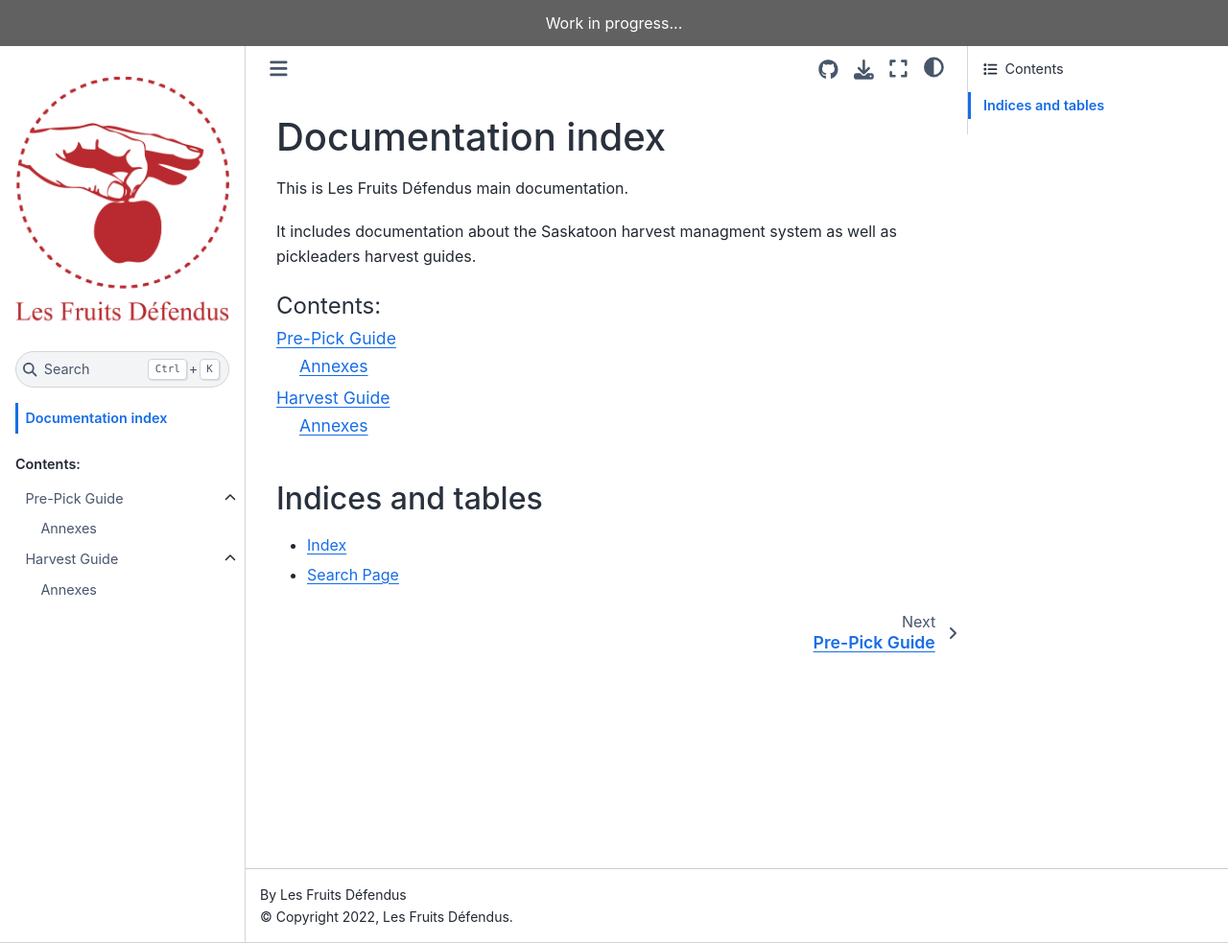
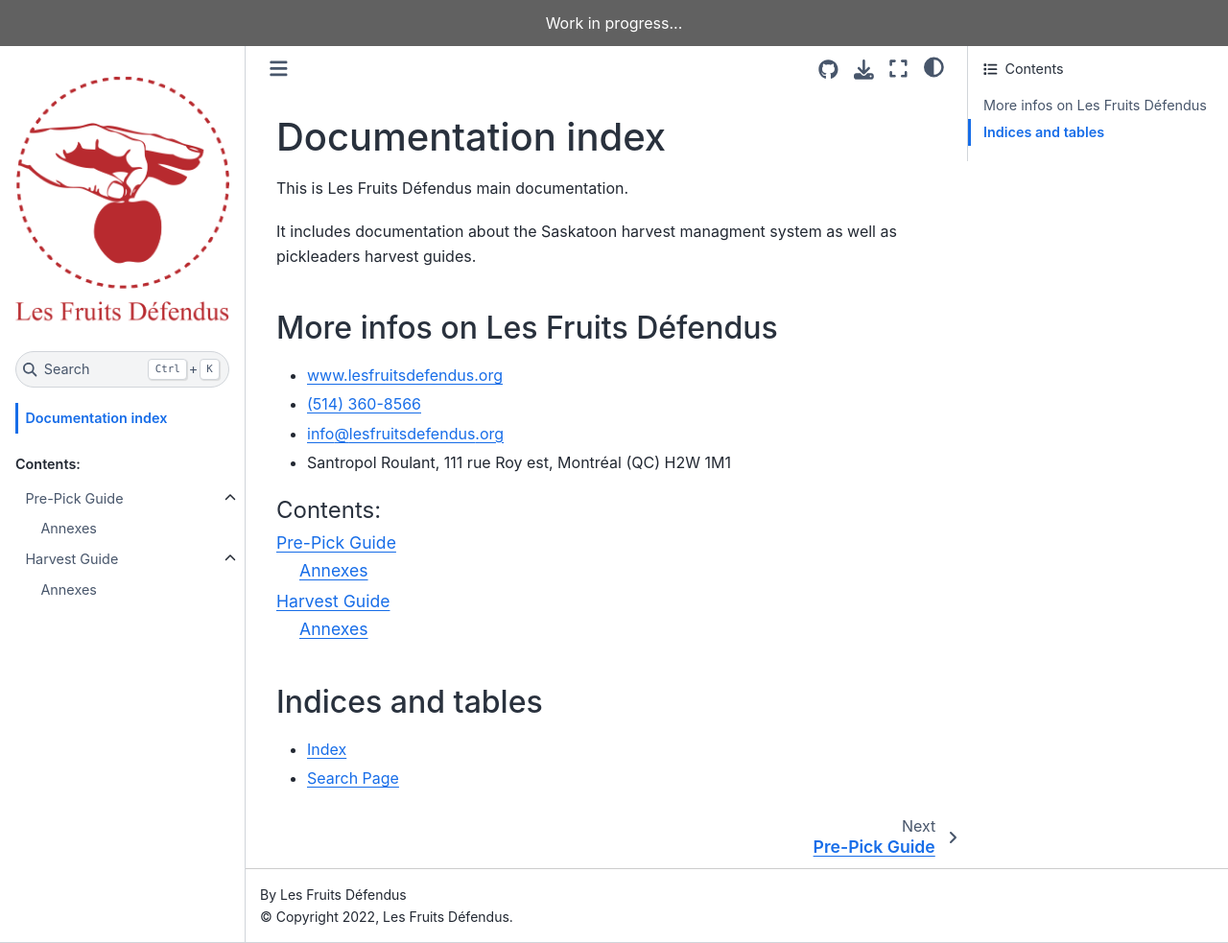
Before and after one commit to LesFruitsDefendus/guides, a Sphinx documentation site: the page built from docs/source/index.rst, in a window 1280 px wide and 983 px high. Shown: the whole window at 96% size. Built offline with Sphinx 7.4.7 and the Sphinx Book theme 1.1.4, drawn with Linux system fonts in a browser that asks for light colours.

Commit message:
Update lfd infos

```diff
--- a/docs/source/index.rst
+++ b/docs/source/index.rst
@@ -10,6 +10,14 @@
 
 It includes documentation about the Saskatoon harvest managment system
 as well as pickleaders harvest guides.
+
+More infos on Les Fruits Défendus
+---------------------------------
+
+- `www.lesfruitsdefendus.org <http://www.lesfruitsdefendus.org>`_
+- `(514) 360-8566 <tel:+15143608566>`_
+- `info@lesfruitsdefendus.org <mailto:info@lesfruitsdefendus.org>`_
+- Santropol Roulant, 111 rue Roy est, Montréal (QC) H2W 1M1
 
 
 .. toctree::
```
